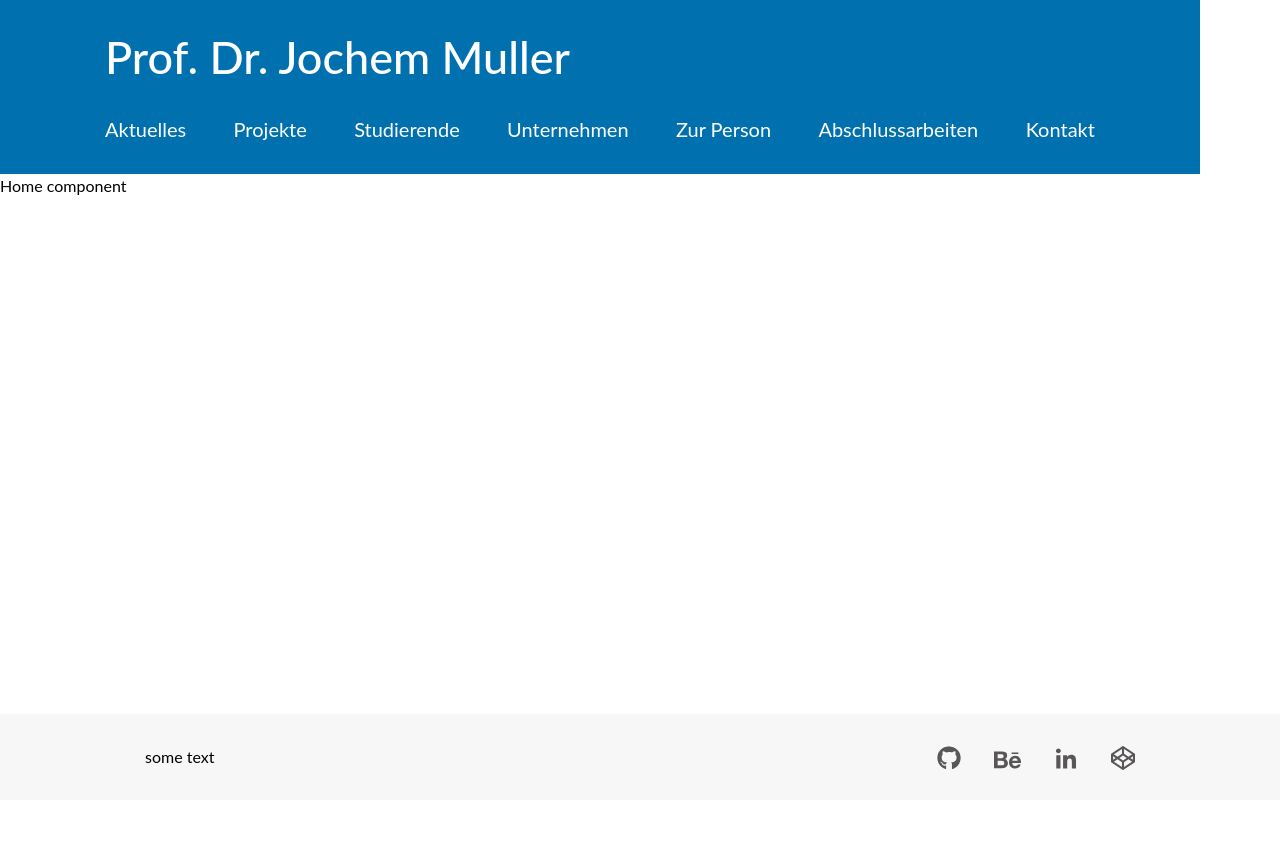
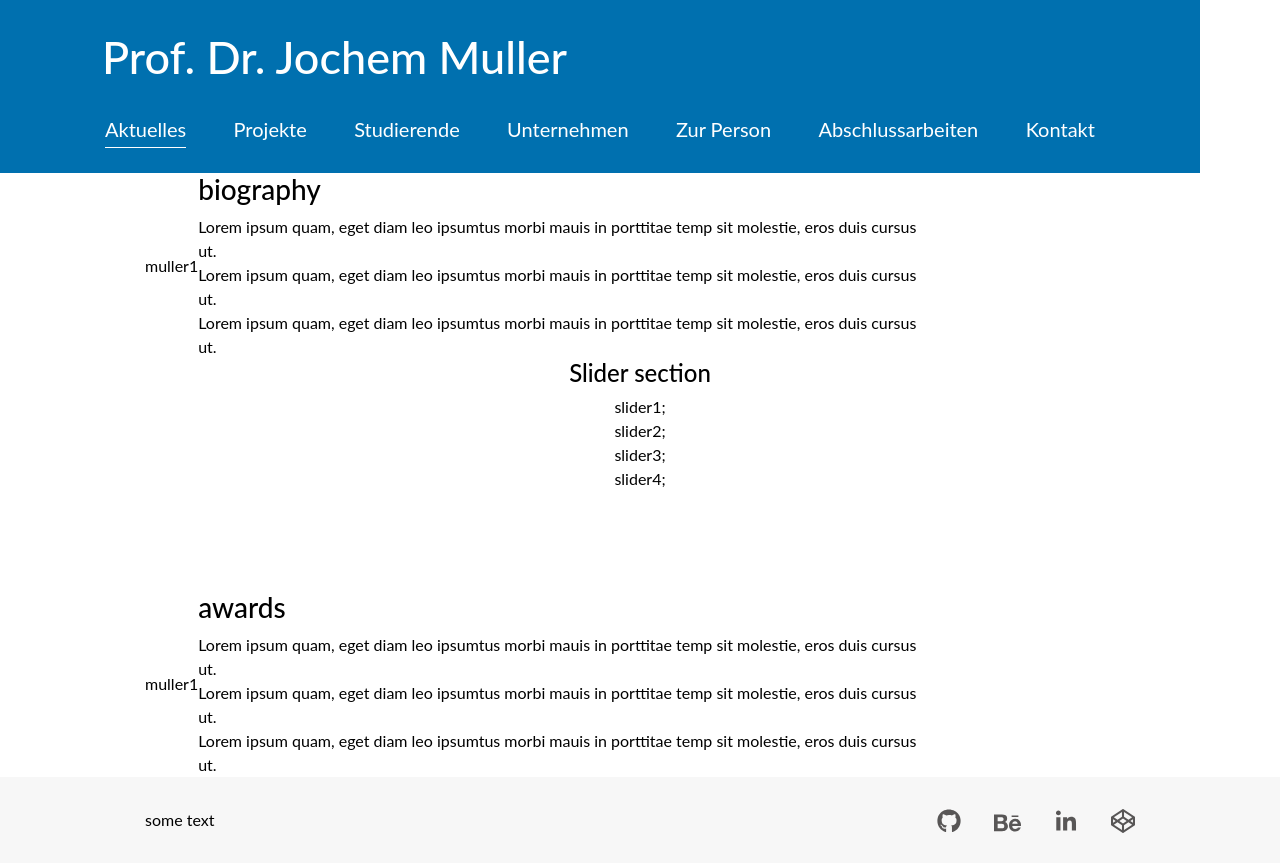
Before and after one commit to WebNadin/business-card-template-react-route-slider, a React (Create React App) app: page / in a window 1280 px wide. Before the commit the page ends 800 px from the top, so only its background shows below. Built offline with nearby package versions, Linux system fonts and the light colour scheme.

Commit message:
card works only with straight path to content

```diff
--- a/src/components/Nav.js
+++ b/src/components/Nav.js
@@ -1,10 +1,9 @@
 import React, {Component} from 'react';
-import { Link } from 'react-router-dom';
-//import { NavHashLink as NavLink } from 'react-router-hash-link';
+import { Link, NavLink } from 'react-router-dom';
+//import { NavLink } from 'react-router-dom';
 import PageDate from './../constant/PageDate';
 import NavMobile from './NavMobile';
-//import BurgerLink from './BurgerLink';
-//import { BrowserRouter } from 'react-router-dom';
+//import NavLink from './NavLink';
 
 class Nav extends Component {
     constructor(props) {
@@ -17,7 +16,6 @@ class Nav extends Component {
 
     toggleClass() {
         const currentState = this.state.active;
-        console.log("clicked");
         if (!currentState) {
             document.body.classList.add('fixed');
         } else document.body.classList.remove('fixed');
@@ -36,8 +34,8 @@ class Nav extends Component {
                 <div className=" nn-nav">
                     {
                         PageDate.nav.map(s => (
-                            <div key={s.id} className={this.props.active ? 'nn-nav__item active' : 'nn-nav__item'}>
-                                <Link to={`/${s.id}`}>{s.title}</Link>
+                            <div key={s.id} className='nn-nav__item'>
+                                <NavLink activeClassName="active" to={`/${s.id}`}>{s.title}</NavLink>
                             </div>
                         ))
                     }
--- /dev/null
+++ b/src/components/NavLink.js
@@ -0,0 +1,18 @@
+import React, {Component} from 'react';
+import { Link } from 'react-router-dom';
+import PageDate from './../constant/PageDate';
+
+class NavLink extends Component {
+    render() {
+        var isActive = this.context.router.route.location.pathname === this.props.to;
+        var className = isActive ? 'active' : '';
+
+        return (
+            <Link className={className} {...this.props}>
+                {this.props.children}
+            </Link>
+        );
+    }
+}
+
+export default NavLink;
--- /dev/null
+++ b/src/constant/Card.js
@@ -0,0 +1,49 @@
+import React, {Component} from 'react';
+import PageDate from './PageDate';
+import { Link } from 'react-router-dom'
+
+
+class Card extends Component {
+
+    constructor(props) {
+        super(props);
+    };
+
+    render() {
+        return (
+            <div className="nn-container">
+                <div className="nn-b_cards">
+
+                    <div className="nn-b_cards__item nn-b_cards__item_services">
+
+                        <div className="nn-card">
+                            <div className="nn-card__item">
+                                <div className="nn-b_img">
+                                    {PageDate.cards.biography.imgName}
+                                </div>
+                                <div className="nn-b_content">
+                                    <h3>{PageDate.cards.title}
+                                        {this.props.name}
+                                    </h3>
+                                    <p>
+                                        {
+                                            PageDate.cards.biography.content.map(s => (
+                                                <p>{s}</p>
+                                            ))
+                                        }
+                                    </p>
+                                </div>
+
+                            </div>
+                        </div>
+                    </div>
+
+                </div>
+            </div>
+        )
+    }
+
+}
+
+
+export default Card;
--- a/src/constant/Home.js
+++ b/src/constant/Home.js
@@ -1,8 +1,13 @@
 import React from 'react';
+import Card from './Card';
+import Slider from './Slider';
+
 
 const Home = () => (
     <div>
-        Home component
+        <Card name="biography"/>
+        <Slider/>
+        <Card name="awards"/>
     </div>
 );
 
--- a/src/constant/PageDate.js
+++ b/src/constant/PageDate.js
@@ -1,17 +1,9 @@
 const PageDate = {
-    clients: [
-        "lightspeed",
-        "trvl",
-        "spider-strategies",
-        "tripadvisor",
-        "shutterfly",
-        "decos",
-        "tiqets",
-        "hotelchamp",
-        "flitsmeister",
-        "sap",
-        "redkix",
-        "nos"
+    slider: [
+        "slider1",
+        "slider2",
+        "slider3",
+        "slider4"
     ],
     nav: [
         {
@@ -43,101 +35,29 @@ const PageDate = {
             title: "Kontakt"
         }
     ],
-    services: [
-        {
-            number: 1,
-            id: "mobile-development",
-            imgName: "smartphone",
-            title: "Mobile Development",
-            content: "We develop mobile apps for all contemporary mobile platforms. Mamon team builds native and" +
-            " cross-platform solutions."
-        },
-        {
-            number: 2,
-            id: "web-development",
-            imgName: "monitor",
-            title: "Web Development",
-            content: "Mamon offers full range of services from various CMS and frameworks based websites to complex" +
-            " ERP/CRM solutions and e-commerce stores."
-        },
-        {
-            number: 3,
-            id: "product-design",
-            imgName: "layers",
-            title: "Product Design",
-            content: "We create design given the product audience, goal, business domain, technology and the" +
-            " platform for the solution."
-        },
-        {
-            number: 4,
-            id: "quality-assurance",
-            imgName: "test",
-            title: "Quality Assurance",
-            content: "Our QA team ensures high standard of quality of products delivered."
-        }
-    ],
-    contacts: [
-        {
-            id: "slogan",
-            title: "We're an international development agency.",
-            content: "We understand the intricacies of web development inside-out. That's why we build rock-solid" +
-            " Mobile and Web applications enriched with user-centered visual experiences.",
-            btnTitle: "Contuct us"
-        }
-    ],
     social: [
         "social-1",
         "social-2",
         "social-3",
         "social-4"
     ],
-    team: {
-        nina: {
-            imgName: "nina",
-            name: "Nina",
-            profession: "Team Manager"
+    cards: {
+        biography: {
+            imgName: "muller1",
+            title: "Nina",
+            content: [
+                "Lorem ipsum quam, eget diam leo ipsumtus morbi mauis in porttitae temp sit molestie, eros duis cursus ut.",
+                "Lorem ipsum quam, eget diam leo ipsumtus morbi mauis in porttitae temp sit molestie, eros duis cursus ut.",
+                "Lorem ipsum quam, eget diam leo ipsumtus morbi mauis in porttitae temp sit molestie, eros duis cursus ut.",
+            ]
         },
-        tizzy: {
-            imgName: "tizzy",
-            name: "Tizzy",
-            profession: "Front-end Developer"
-        },
-        tom: {
-            imgName: "tom",
-            name: "Tom",
-            profession: "QA Automation"
-        },
-        alex: {
-            imgName: "alex",
-            name: "Alex",
-            profession: "Front-end Developer"
-        },
-        thomas: {
-            imgName: "thomas",
-            name: "Thomas",
-            profession: "Mobile Developer"
-        },
-        claire: {
-            imgName: "claire",
-            name: "Claire",
-            profession: "Back-end Developer"
-        },
-        stiven: {
-            imgName: "stiven",
-            name: "Stiven",
-            profession: "Back-end Developer"
-        },
-        annaMarie: {
-            imgName: "anna-marie",
-            name: "Anna-Marie",
-            profession: "Product Designer"
-        },
-        ernst: {
-            imgName: "ernst",
-            name: "Ernst",
-            profession: "Back-end Developer"
+        awards: {
+            imgName: "muller2",
+            title: "Nina",
+            content: "Team Manager"
         }
     }
+
 };
 
 export default PageDate;
--- /dev/null
+++ b/src/constant/Slider.js
@@ -0,0 +1,21 @@
+import React from 'react';
+import PageDate from './PageDate';
+
+const Slider = () => {
+
+    return (
+        <div className="service-page nn-container">
+            <h4>Slider section</h4>
+            {
+                PageDate.slider.map(i => (
+                        <div key={i} className={i}>
+                            {i};
+                        </div>
+                    )
+                )
+            }
+        </div>
+    )
+};
+
+export default Slider;
--- a/src/scss/parts/_global.scss
+++ b/src/scss/parts/_global.scss
@@ -48,6 +48,7 @@ header{
 h1{
   font-size:$font-size-h1;
   margin-bottom:30px;
+  margin-left: -3px;
 }
 h2{
   font-size:$font-size-larger;
--- a/src/scss/parts/_nn-templates.scss
+++ b/src/scss/parts/_nn-templates.scss
@@ -98,7 +98,7 @@
 }
 .nn-header{
   padding-top:30px;
-  padding-bottom:30px;
+  padding-bottom:25px;
 }
 .nn-mobile-nav{
   display:flex;
@@ -166,7 +166,8 @@
   font-size:20px;
   justify-content:space-between;
   &__item{
-    &.active{
+    padding-bottom: 3px;
+    &.active, &:first-child{
       border-bottom:1px solid $bg-first;
     }
   }
```
